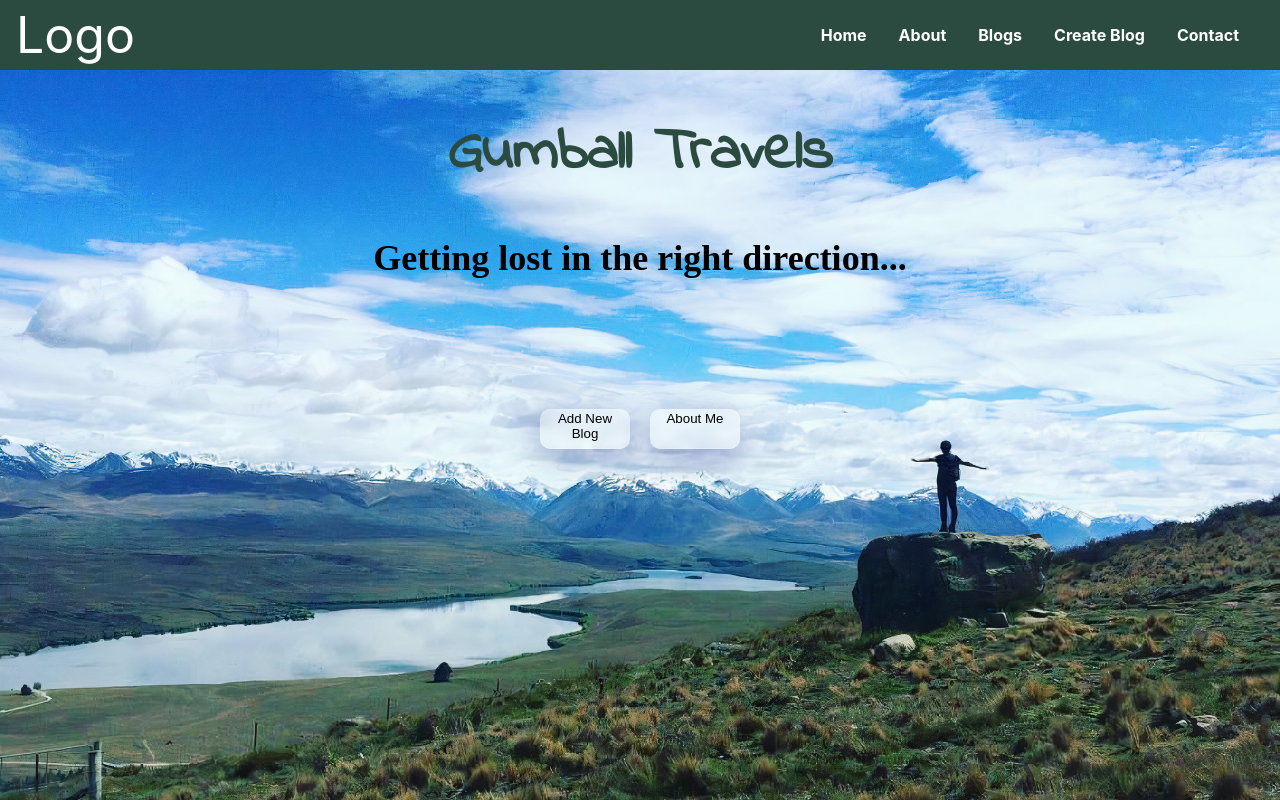
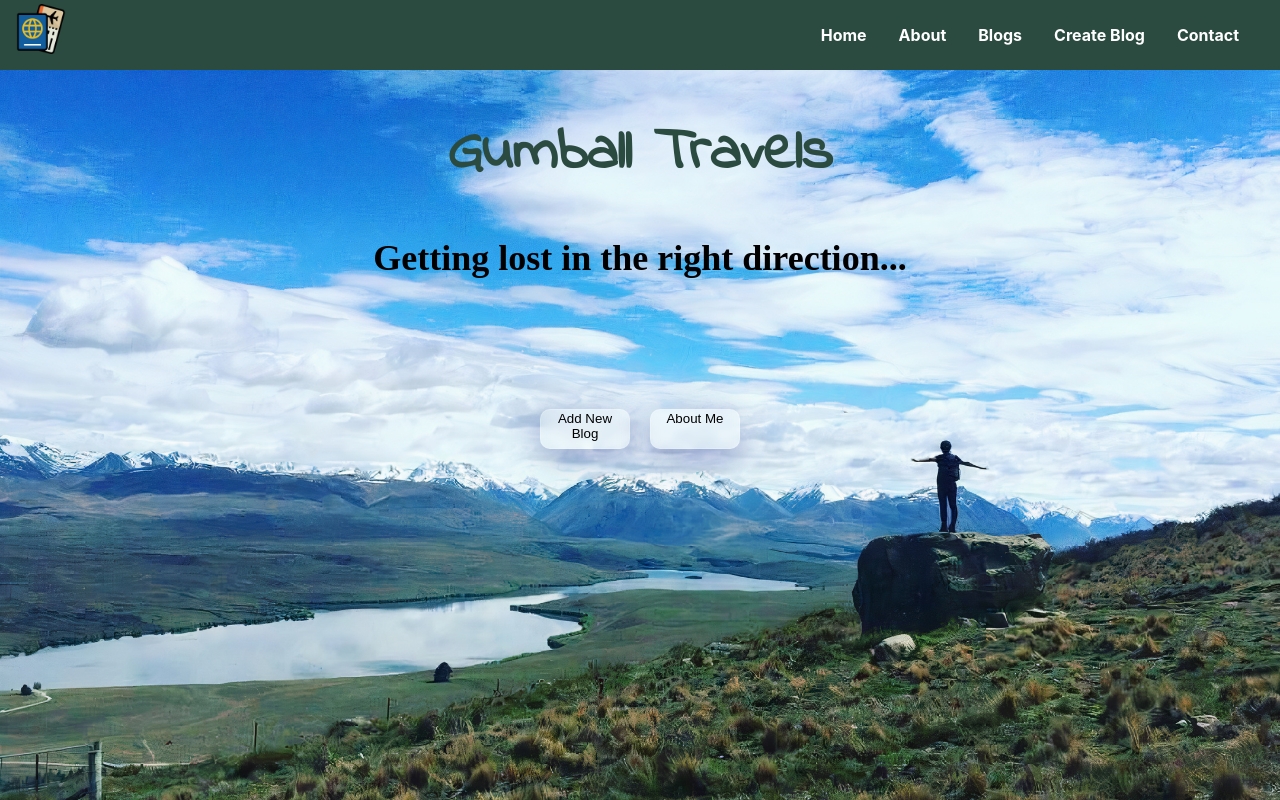
Before and after one commit to GabyC0/blog, a React (Create React App) app in the folder client/: page / in a window 1280 px wide. Built offline with nearby package versions, Linux system fonts and the light colour scheme; a web font is replaced by a local one.

Commit message:
deleted README added the blog list changes

```diff
--- a/client/src/components/BlogList.js
+++ b/client/src/components/BlogList.js
@@ -13,7 +13,7 @@ function BlogList() {
         fetch("http://localhost:5001/api/blogs")
         .then((response) => response.json())
         .then(blogs =>{
-                   setBlogs(blogs);
+          setBlogs(blogs);
         })
 
     }, []);
--- a/client/src/components/IndivBlog.js
+++ b/client/src/components/IndivBlog.js
@@ -5,6 +5,7 @@ import {Delete} from './Delete'
 
 export const IndivBlog = () => {
     let params = useParams();
+
     console.log('params', params);
     const [blogs, setBlogs] = useState([]);
     // const {blogId} = props.match.params;
--- a/client/src/components/Nav.js
+++ b/client/src/components/Nav.js
@@ -5,7 +5,8 @@ export const Nav = () => {
   return (
     <div className="navigation">
         <div className="logo">
-            Logo
+            {/* Logo */}
+            <img src="passport.png" alt="logo"style={{height:"50px"}}/>
         </div>
         <nav className="item">
             <ul className='ul'>
```
Also changed, not shown: client/src/App.js (+0 -14 lines), 2 other files (tests, documents, lock files or other folders).
